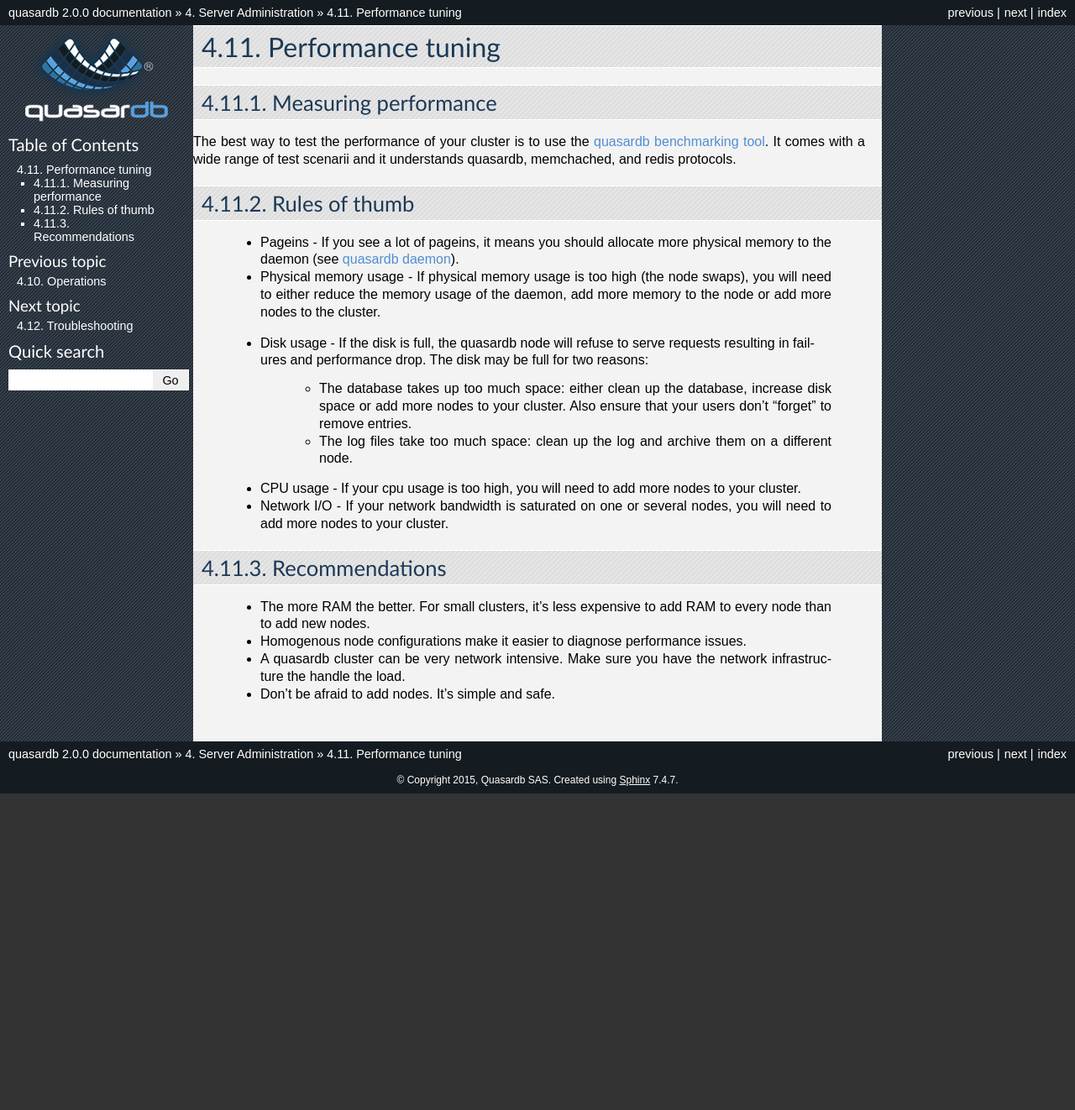
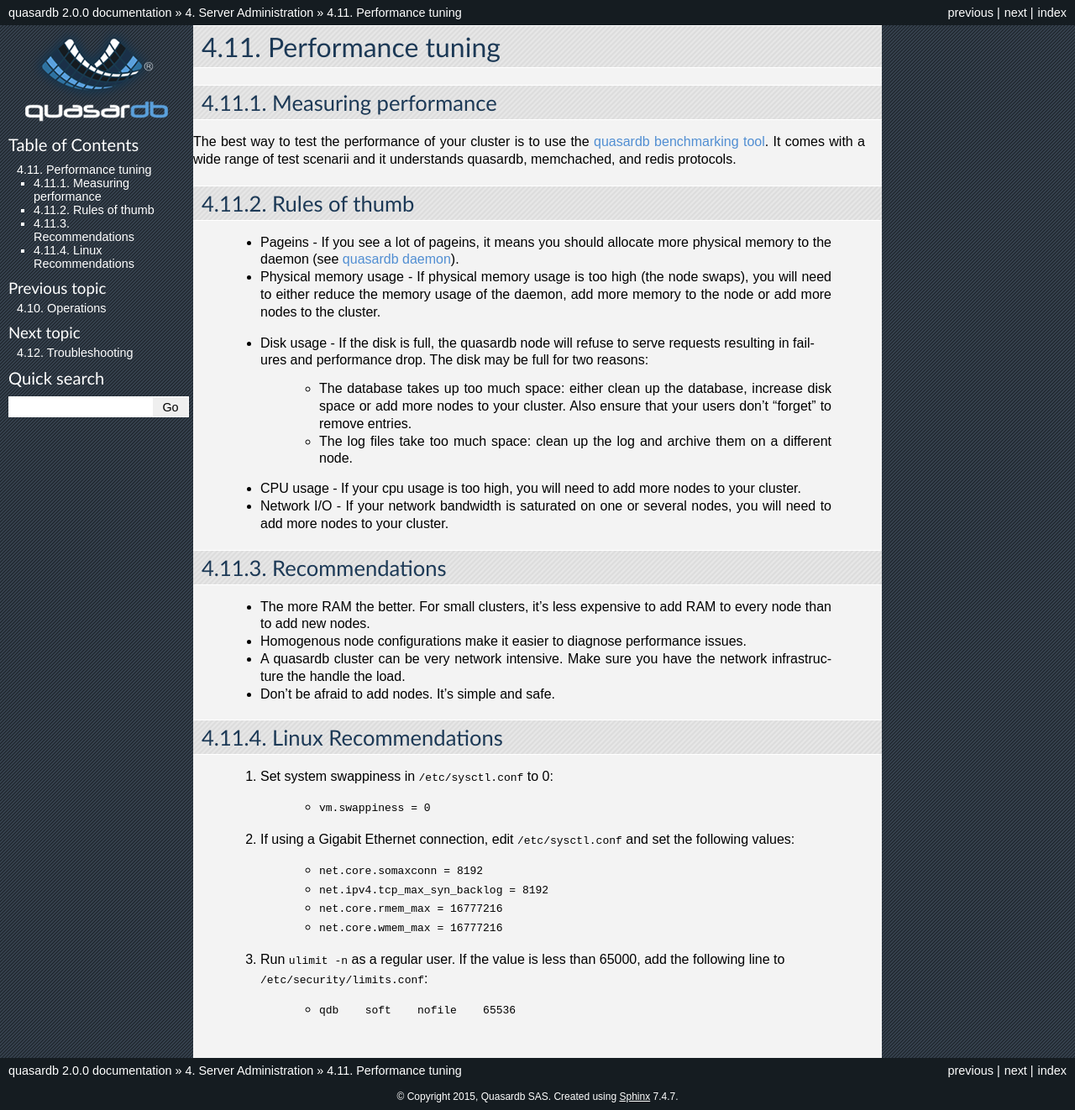
Before and after one commit to iltommi/qdb-documentation, a Sphinx documentation site: the page built from source/administration/tuning.rst, in a window 1280 px wide. Shown: the whole page at 84% size. Built offline with Sphinx 7.4.7, drawn with Linux system fonts in a browser that asks for light colours; before the commit the page ends 945 px from its top, so only the background shows below that.

Commit message:
Add swappiness and copy Linux tuning settings to tuning.rst.

```diff
--- a/source/administration/installation_deb.rst
+++ b/source/administration/installation_deb.rst
@@ -35,6 +35,8 @@ By default, the quasardb daemon listens on the port 2836 on the local address. T
  #. (optional) Edit the qdb_httpd configuration file at ``/etc/qdb/qdb_httpd.conf``.
      * Set ``remote_node`` to the IP address of a node.
      * Set other values as needed. See :ref:`qdb_httpd-config-file-reference` for more information.
+ #. Set system swappiness in ``/etc/sysctl.conf`` to 0:
+     * ``vm.swappiness = 0``
  #. If using a Gigabit Ethernet connection, edit ``/etc/sysctl.conf`` and set the following values:
      * ``net.core.somaxconn = 8192``
      * ``net.ipv4.tcp_max_syn_backlog = 8192``
--- a/source/administration/installation_other_linux.rst
+++ b/source/administration/installation_other_linux.rst
@@ -28,6 +28,8 @@ By default, the quasardb daemon listens on the port 2836 on the local address. T
      * Set ``remote_node`` to the IP address of a node.
      * Set ``daemonize`` to ``true`` to daemonize qdb_httpd on startup.
      * Set other values as needed. See :ref:`qdb_httpd-config-file-reference` for more information.
+ #. Set system swappiness in ``/etc/sysctl.conf`` to 0:
+     * ``vm.swappiness = 0``
  #. If using a Gigabit Ethernet connection, edit ``/etc/sysctl.conf`` and set the following values:
      * ``net.core.somaxconn = 8192``
      * ``net.ipv4.tcp_max_syn_backlog = 8192``
--- a/source/administration/installation_rpm.rst
+++ b/source/administration/installation_rpm.rst
@@ -33,6 +33,8 @@ Configuration
  #. (optional) Edit the qdb_httpd configuration file at ``/etc/qdb/qdb_httpd.conf``.
      * Set ``remote_node`` to the IP address of a node.
      * Set other values as needed. See :ref:`qdb_httpd-config-file-reference` for more information.
+ #. Set system swappiness in ``/etc/sysctl.conf`` to 0:
+     * ``vm.swappiness = 0``
  #. If using a Gigabit Ethernet connection, edit ``/etc/sysctl.conf`` and set the following values:
      * ``net.core.somaxconn = 8192``
      * ``net.ipv4.tcp_max_syn_backlog = 8192``
--- a/source/administration/tuning.rst
+++ b/source/administration/tuning.rst
@@ -25,3 +25,16 @@ Recommendations
     * Homogenous node configurations make it easier to diagnose performance issues.
     * A quasardb cluster can be very network intensive. Make sure you have the network infrastructure the handle the load.
     * Don't be afraid to add nodes. It's simple and safe.
+
+Linux Recommendations
+----------------------
+
+ #. Set system swappiness in ``/etc/sysctl.conf`` to 0:
+     * ``vm.swappiness = 0``
+ #. If using a Gigabit Ethernet connection, edit ``/etc/sysctl.conf`` and set the following values:
+     * ``net.core.somaxconn = 8192``
+     * ``net.ipv4.tcp_max_syn_backlog = 8192``
+     * ``net.core.rmem_max = 16777216``
+     * ``net.core.wmem_max = 16777216``
+ #. Run ``ulimit -n`` as a regular user. If the value is less than 65000, add the following line to ``/etc/security/limits.conf``:
+     * ``qdb    soft    nofile    65536``
```
